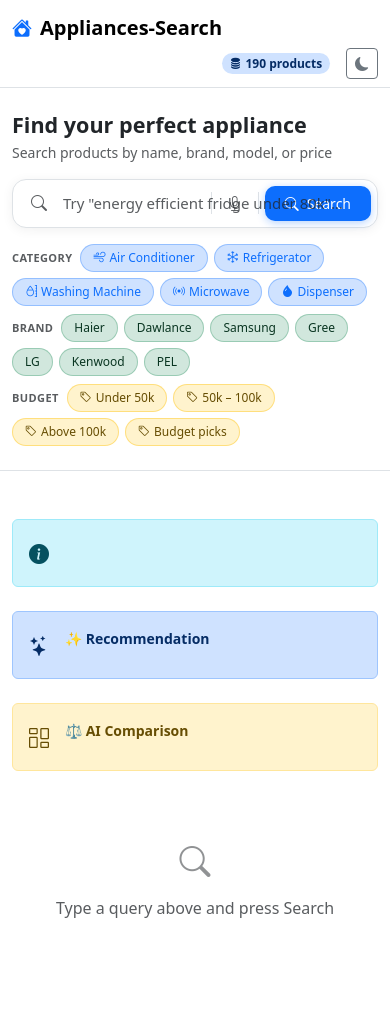
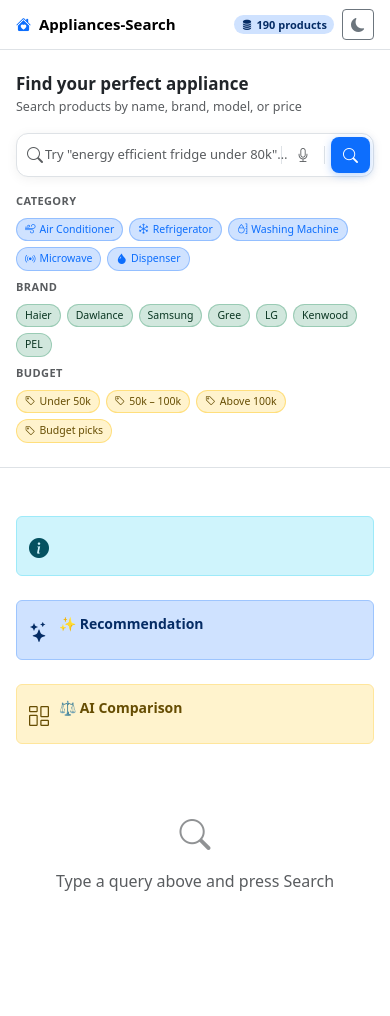
Before and after one commit to Muhammad-Khizer-Hayat/appliance-search2, a Flask app: page / in a window 390 px wide. After the commit the page ends 891 px from the top, so only its background shows below. Run offline with Flask 3, Linux system fonts and the light colour scheme; parts of the project's set-up code (start-up, migrations or seed data) failed here and were passed over.

Commit message:
fix mobile/tablet responsive layout

```diff
--- a/static/css/style.css
+++ b/static/css/style.css
@@ -526,3 +526,97 @@
 
 /* Admin sidebar nav badge */
 .sidebar .badge { font-size: 10px; }
+
+/* ═══════════════════════════════════════════════════════
+   RESPONSIVE — TABLET (≤ 991px, below Bootstrap lg)
+   ═══════════════════════════════════════════════════════ */
+@media (max-width: 991.98px) {
+  .container-xl { padding-left: 16px; padding-right: 16px; }
+
+  /* Sidebar (filters/stats/sort) already stacks full-width via col-lg-3,
+     just tighten its spacing so it doesn't feel like a separate desktop block */
+  .col-lg-3 .card { margin-bottom: 12px; }
+}
+
+/* ═══════════════════════════════════════════════════════
+   RESPONSIVE — MOBILE (≤ 767px, below Bootstrap md)
+   ═══════════════════════════════════════════════════════ */
+@media (max-width: 767.98px) {
+
+  /* Navbar: let brand + actions wrap instead of squeezing/overflowing */
+  .navbar .container-xl {
+    flex-wrap: wrap;
+    row-gap: 8px;
+  }
+  .navbar-brand { font-size: 15px; }
+  .navbar .ms-auto { gap: 8px !important; }
+  #compareBtn span,
+  .badge.bg-primary-subtle { font-size: 11px; }
+
+  /* Hero padding */
+  .search-hero .container-xl.py-4 { padding-top: 16px; padding-bottom: 16px; }
+
+  /* Title row: stack heading above the cache/spell badges instead of squeezing side-by-side */
+  .search-hero .d-flex.align-items-center.justify-content-between.mb-3 {
+    flex-wrap: wrap;
+    row-gap: 8px;
+  }
+  .search-hero h1.h4 { font-size: 19px; }
+  .search-hero p.small { font-size: 12.5px; }
+
+  /* ── Search box: this is the main overflow culprit ──
+     Shrink paddings/icons and drop the "Search" label text down to icon-only
+     so icon + input + clear + voice + submit all fit on a narrow screen. */
+  .search-box {
+    padding: 4px 4px 4px 12px;
+    border-radius: 12px;
+  }
+  .search-input,
+  .search-placeholder { font-size: 14px; }
+  .search-placeholder { left: 34px; }
+  .search-action-btn { width: 30px; height: 30px; font-size: 14px; }
+  .search-submit-btn {
+    padding: 7px 12px;
+    font-size: 0;         /* hide the "Search" text node */
+    border-radius: 8px;
+  }
+  .search-submit-btn i { font-size: 15px; margin-right: 0 !important; }
+  .search-divider { height: 18px; }
+
+  /* Dropdown panel: cap height a bit lower so it doesn't dominate a short screen */
+  .search-dropdown { max-height: 280px; }
+
+  /* Chip rows: allow label + chips to wrap cleanly, shrink chip text slightly */
+  .chip-label { width: 100%; margin-bottom: 2px; }
+  .badge-chip { font-size: 11px; padding: 4px 10px; }
+
+  /* Pipeline steps: shrink so all 5 steps don't force horizontal scroll */
+  .pipe-step { font-size: 11px; padding: 3px 9px; }
+
+  /* Result cards: single column already via col-sm-6 col-xl-4 at <576px,
+     but tighten card padding + list view so content doesn't feel cramped */
+  .product-card .card-body,
+  .product-card .p-3 { padding: 12px !important; }
+  .list-view .card-grid-body {
+    flex-direction: column;
+    gap: 8px;
+  }
+
+  /* AI answer / compare / message banners: reduce icon+gap so text has more room */
+  #messageBanner, #aiAnswer, #compareAnswer { gap: 10px !important; padding: 12px; }
+
+  /* Results header (view toggle) shrink */
+  #resultsHeader .btn-sm { padding: 4px 8px; }
+}
+
+/* ═══════════════════════════════════════════════════════
+   RESPONSIVE — SMALL PHONE (≤ 420px)
+   ═══════════════════════════════════════════════════════ */
+@media (max-width: 420px) {
+  .search-hero h1.h4 { font-size: 17px; }
+  .search-box { padding: 3px 3px 3px 10px; gap: 4px; }
+  .search-input, .search-placeholder { font-size: 13px; }
+  .search-placeholder { left: 28px; }
+  .badge-chip { font-size: 10.5px; padding: 3px 8px; }
+  .score-bar-wrap { width: 56px; }
+}
```
